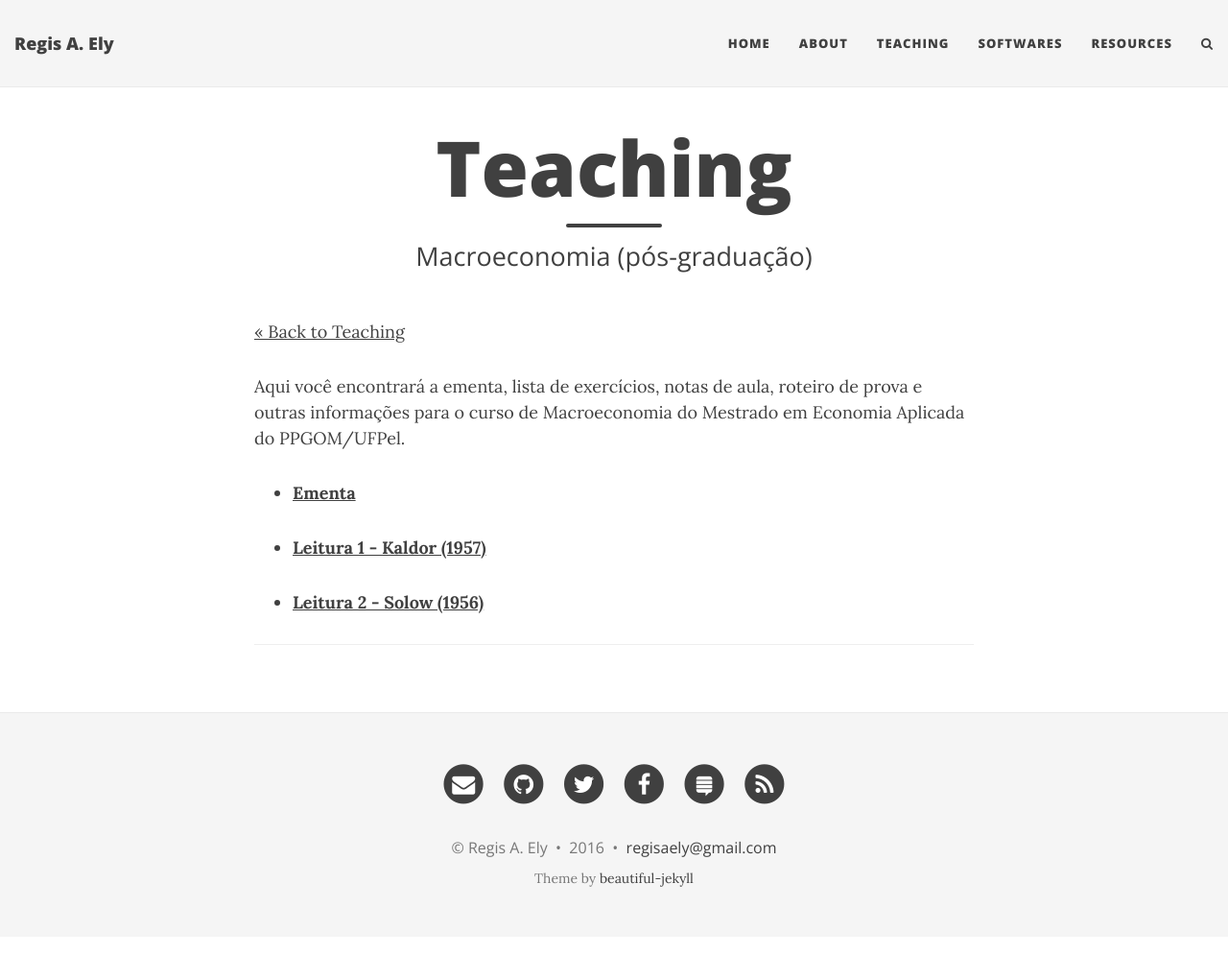
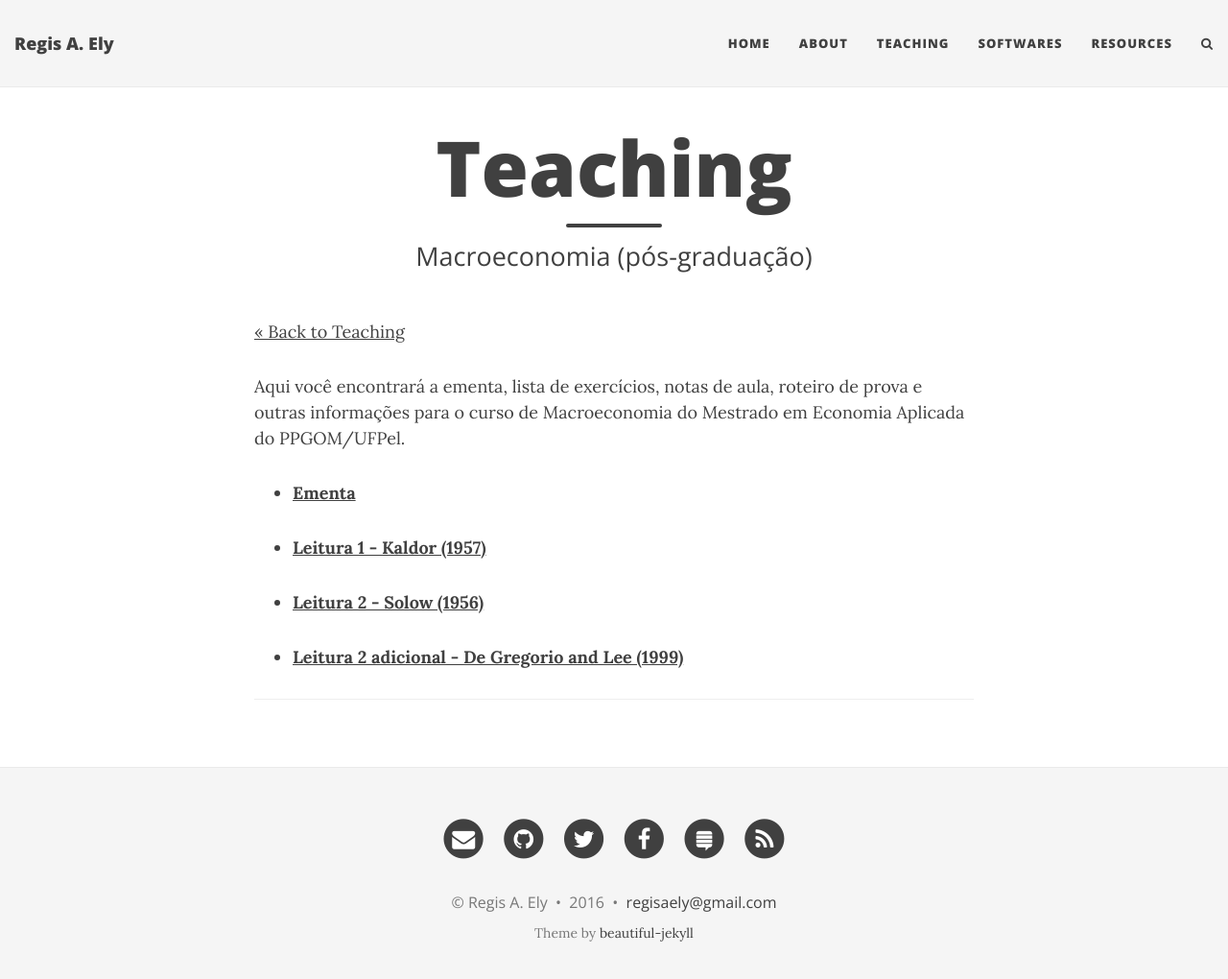
Before and after one commit to regisely/regisely.github.io, a Jekyll site: the page built from macro.md, in a window 1280 px wide and 1033 px high. Shown: the top 1020 px of the window at 96% size. Built offline with Jekyll 4.4.1, drawn with Linux system fonts in a browser that asks for light colours; nearby versions of some CDN libraries.

Commit message:
Macro paper

```diff
--- a/macro.md
+++ b/macro.md
@@ -14,4 +14,6 @@ Aqui você encontrará a ementa, lista de exercícios, notas de aula, roteiro de
 
 - **[Leitura 2 - Solow (1956)](/files/Solow1956.pdf)**
 
+- **[Leitura 2 adicional - De Gregorio and Lee (1999)](/files/gregorio.pdf)**
+
 ---
```
